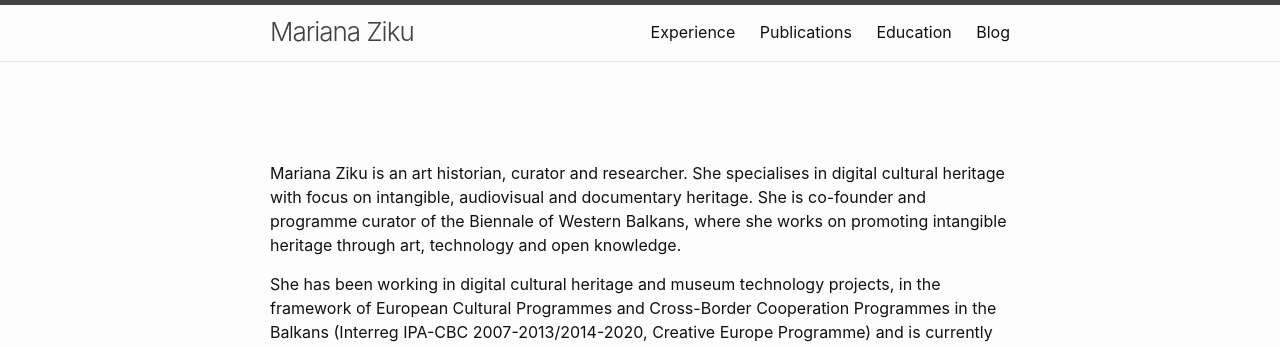
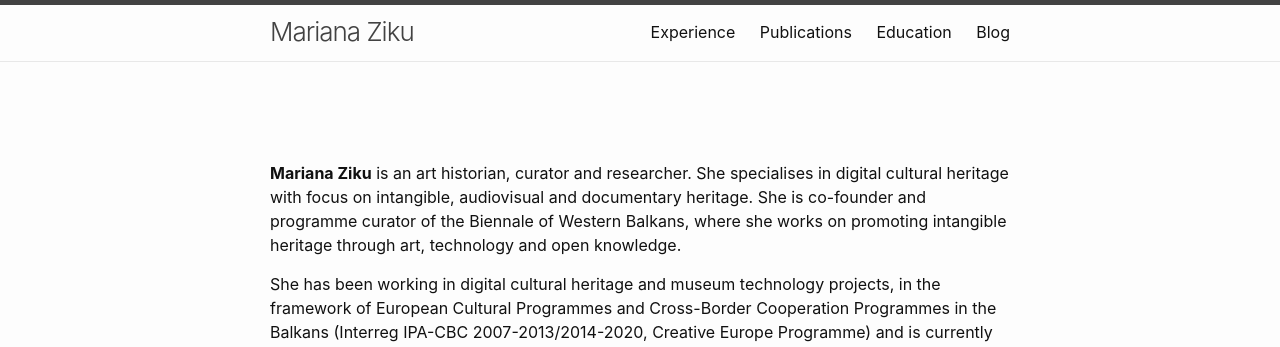
Before and after one commit to mziku/mziku.github.io, a Jekyll site: the page built from index.md, in a window 1280 px wide. Shown: the top 347 px of the page. Built offline with Jekyll 4.4.1, drawn with Linux system fonts in a browser that asks for light colours.

```diff
--- a/index.md
+++ b/index.md
@@ -4,7 +4,7 @@ layout: page
 
 <br>
 
-Mariana Ziku is an art historian, curator and researcher. She specialises in digital cultural heritage with focus on intangible, audiovisual and documentary heritage. She is co-founder and programme curator of the Biennale of Western Balkans, where she works on promoting intangible heritage through art, technology and open knowledge.
+**Mariana Ziku** is an art historian, curator and researcher. She specialises in digital cultural heritage with focus on intangible, audiovisual and documentary heritage. She is co-founder and programme curator of the Biennale of Western Balkans, where she works on promoting intangible heritage through art, technology and open knowledge.
 
 She has been working in digital cultural heritage and museum technology projects, in the framework of European Cultural Programmes and Cross-Border Cooperation Programmes in the Balkans (Interreg IPA-CBC 2007-2013/2014-2020, Creative Europe Programme) and is currently project associate of the European ARTificial Intelligence Lab.
 
```
